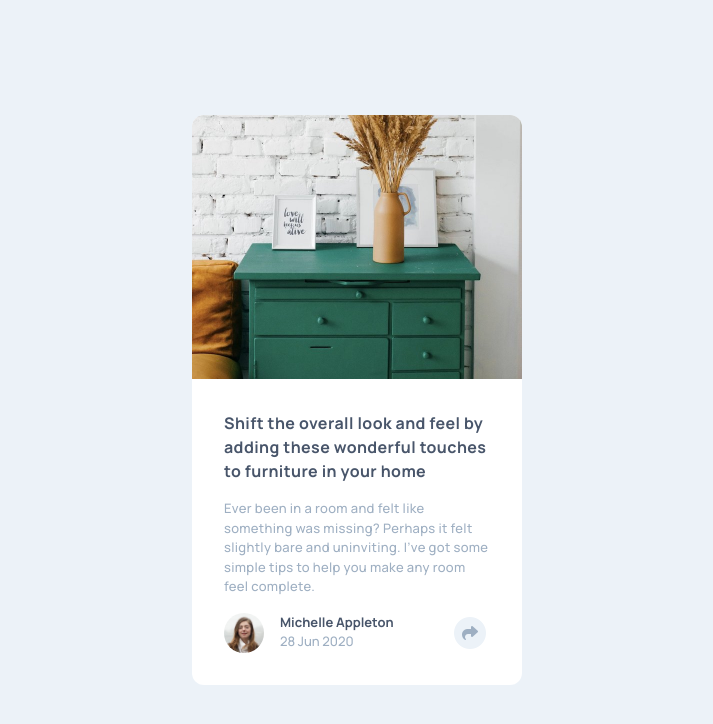
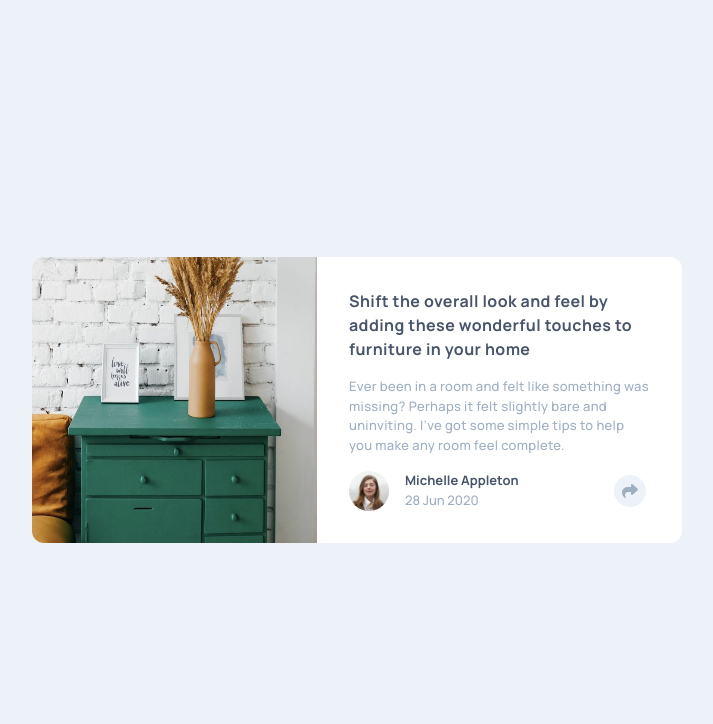
Before and after one commit to jchapar/article_component_FEM, a website: page index.html in a window 1280 px wide. Shown: the whole page, without its empty margins (283-996 px from the left). Drawn offline with Linux system fonts and the light colour scheme.

Commit message:
desktop classes added for styling. Readme updated

```diff
--- a/index.html
+++ b/index.html
@@ -20,9 +20,11 @@
       <!-- Flex Container -->
       <div class="flex items-center justify-center h-full w-full">
         <!-- Card -->
-        <div class="card bg-white max-w-[330px] rounded-xl overflow-hidden">
-          <img src="images/drawers.jpg" alt="" />
-          <div class="content p-8 space-y-4">
+        <div
+          class="card bg-white max-w-[330px] rounded-xl overflow-hidden md:flex md:max-w-[740px]"
+        >
+          <img src="images/drawers.jpg" alt="" class="md:max-w-[285px]" />
+          <div class="content p-8 space-y-4 md:max-w-[365px]">
             <h2 class="text-[16px] font-bold text-veryDarkGrayishBlue tracking-wide">
               Shift the overall look and feel by adding these wonderful touches to furniture in your
               home
```
Also changed, not shown: README.md, css/style.css, desktop.png (added), mobile.png (added).
